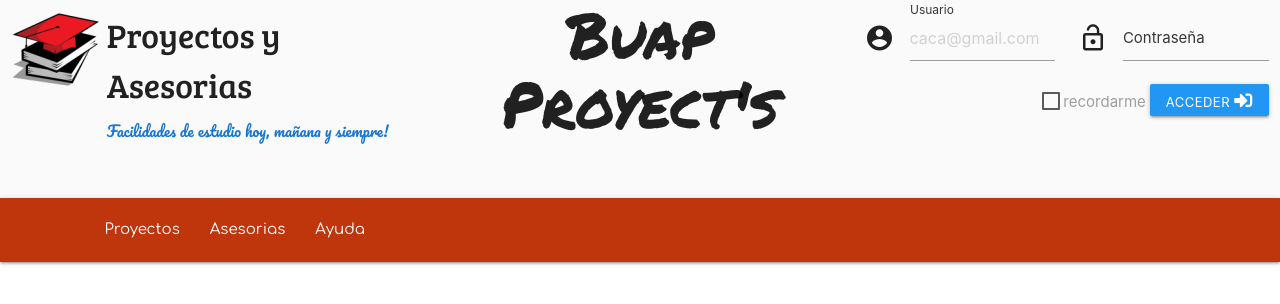
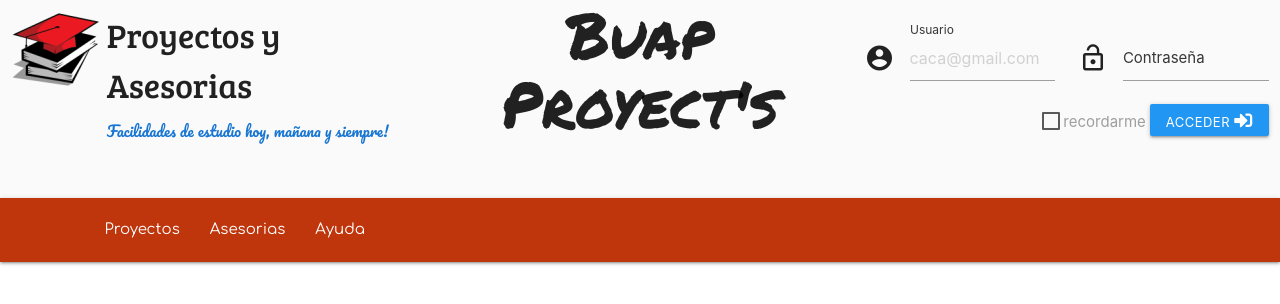
Before and after one commit to Eduar2TC/Proyecto-Asesorias, a PHP site: page / in a window 1280 px wide. Shown: the top 304 px of the page. Run offline with PHP 8.4, Linux system fonts and the light colour scheme.

Commit message:
Minimal changes to header

```diff
--- a/css/my-styles.css
+++ b/css/my-styles.css
@@ -57,6 +57,10 @@ h1{
 /*Alineacion de los elementos del formulario*/
 #span-recuerdame{
     padding-left: 25%;
+}
+/*padding de las cajas con la parte superior del header*/
+#cajas{
+    padding-top: 20px;
 }
 /*Alineacion de los elementos del checkbox*/
 #parrafo-checkbox {
--- a/index.html
+++ b/index.html
@@ -16,6 +16,7 @@
 <body>
     <header>
         <div class="row delete-margin-row-botton grey lighten-5">
+            <!--Logo-->
             <div class="col m4 s12">
                 <div class="row">
                     <div class="col s3">
@@ -32,13 +33,15 @@
                 </div>
 
             </div>
+            <!--Tittle web-page-->
             <div class="col m4 s12 center">
                 <h1 id="titulo-pagina">Buap Proyect's</h1>
             </div>
+            <!--Form login-->
             <div class="col m4 hide-on-med-and-down">
                     <div class="row delete-margin-row-botton">
                         <form class="col s12">
-                            <div class="row delete-margin-row-botton">
+                            <div class="row delete-margin-row-botton" id="cajas">
                                 <div class="input-field col s6">
                                     <i class="material-icons prefix">account_circle</i>
                                     <input type="email" name="usuario" class="validate" placeholder="caca@gmail.com" id="email">
```
